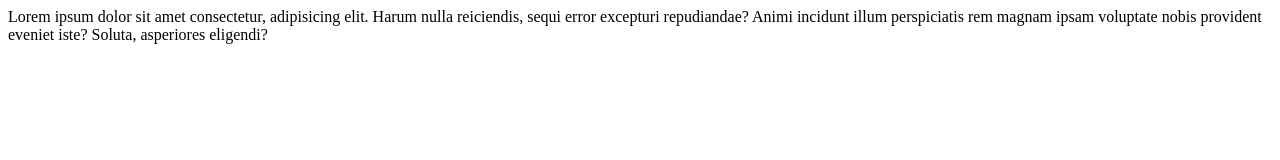
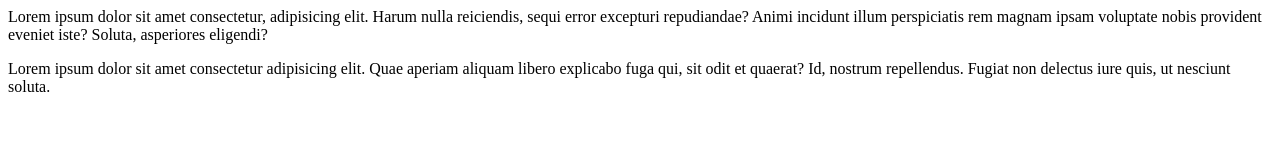
Before and after one commit to Nivya-Mathew/sample2, a plain HTML site: page index.html in a window 1280 px wide. Drawn offline with Linux system fonts and the light colour scheme.

Commit message:
Added paragraph

```diff
--- a/index.html
+++ b/index.html
@@ -6,5 +6,7 @@
 </head>
 <body>
     <p>Lorem ipsum dolor sit amet consectetur, adipisicing elit. Harum nulla reiciendis, sequi error excepturi repudiandae? Animi incidunt illum perspiciatis rem magnam ipsam voluptate nobis provident eveniet iste? Soluta, asperiores eligendi?</p>
+
+    <p>Lorem ipsum dolor sit amet consectetur adipisicing elit. Quae aperiam aliquam libero explicabo fuga qui, sit odit et quaerat? Id, nostrum repellendus. Fugiat non delectus iure quis, ut nesciunt soluta.</p>
 </body>
 </html>
```
